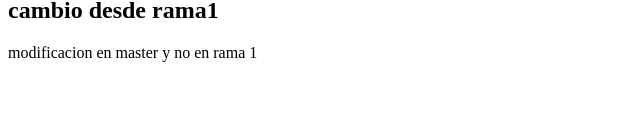
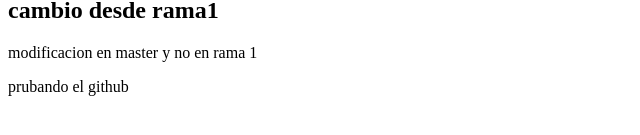
Before and after one commit to AlejandroAlbites/primer-proyecto, a plain HTML site: page index.html in a window 1280 px wide. Shown: the part 121-256 px from the top of the page, without its empty margins (0-640 px from the left). Drawn offline with Linux system fonts and the light colour scheme.

```diff
--- a/index.html
+++ b/index.html
@@ -11,6 +11,7 @@
     <p>hey modifique el archivo</p>
     <h2>cambio desde rama1</h2>
     <p>modificacion en master y no en rama 1</p>
+    <p>prubando el github</p>
 
 
     <script src="/prueba.js"></script>
```
Also changed, not shown: 1 other file.
